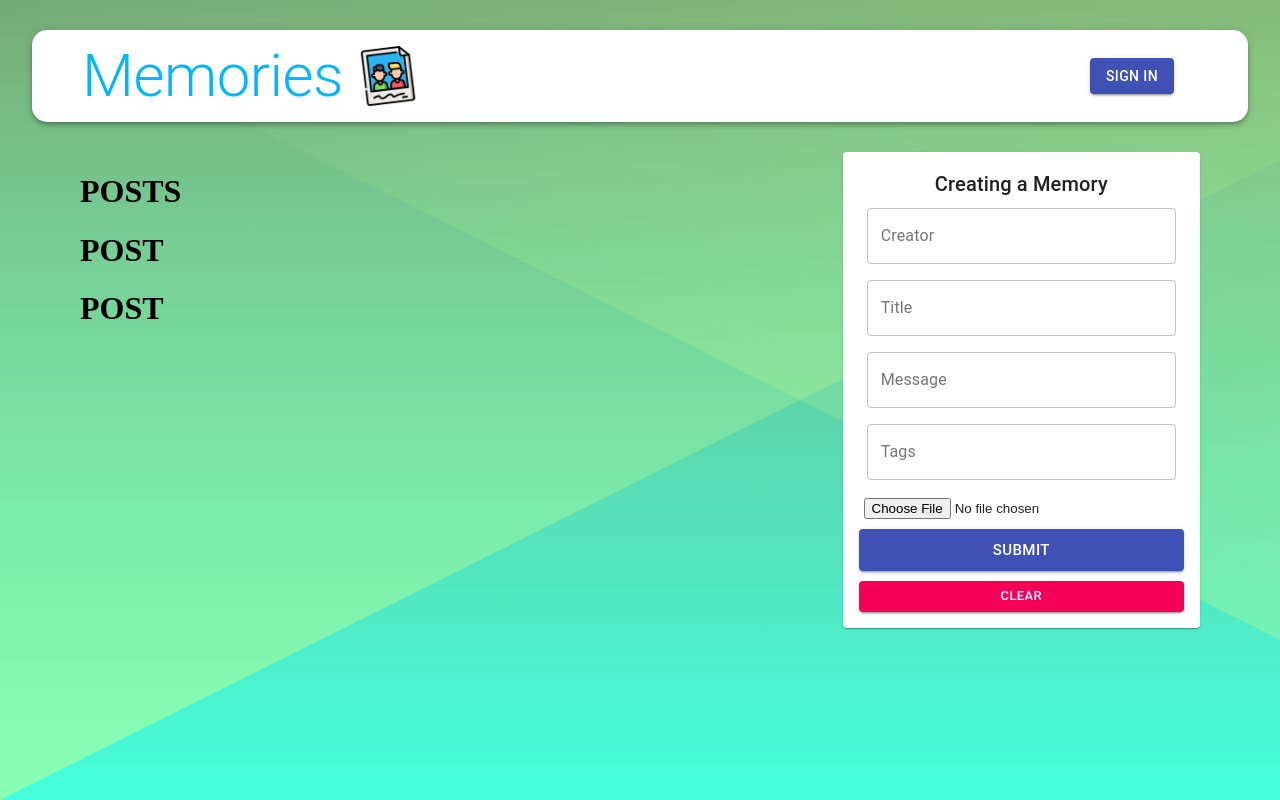
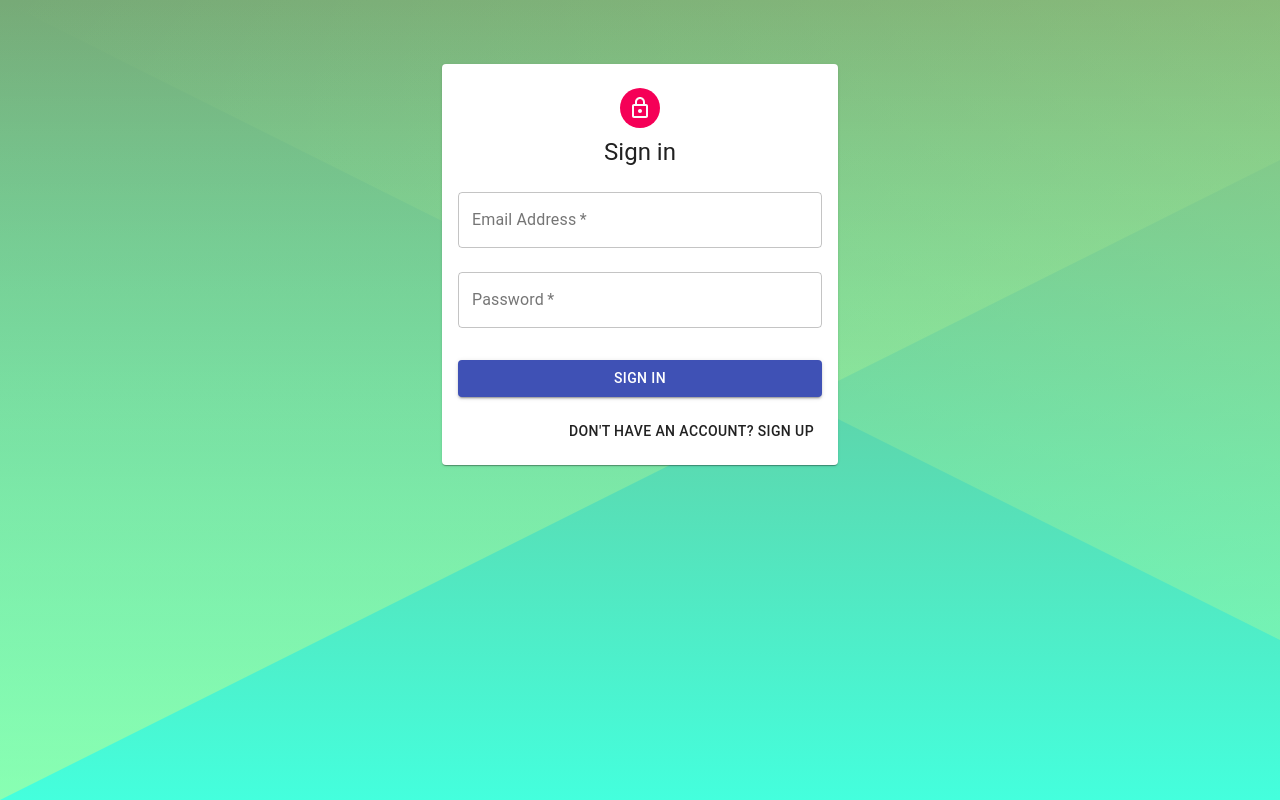
Before and after one commit to winson-ye/kitani, a React (Create React App) app in the folder client/: page / in a window 1280 px wide. Built offline with nearby package versions, Linux system fonts and the light colour scheme.

Commit message:
Removed routing for login

```diff
--- a/client/src/App.js
+++ b/client/src/App.js
@@ -1,4 +1,4 @@
-import React from 'react';
+import React, {useState} from 'react';
 import { Container } from '@material-ui/core';
 import { BrowserRouter, Switch, Route } from 'react-router-dom';
 
@@ -6,16 +6,24 @@ import Home from './components/Home/Home';
 import SignIn from './components/SignIn/SignIn';
 import Navbar from './components/NavBar/NavBar';
 
-const App = () => (
+const App = () => {
+
+  const [user, setUser] = useState(JSON.parse(localStorage.getItem('profile')));
+
+  if (!user) {
+    return <SignIn setUser={setUser} />
+  }
+
+  return (
     <BrowserRouter>
       <Container maxWidth="lg">
-      <Navbar />
+        <Navbar user={user} setUser={setUser} />
         <Switch>
           <Route path="/" exact component={Home} />
-        <Route path="/auth" exact component={SignIn} />
         </Switch>
       </Container>
     </BrowserRouter>
   );
+};
 
 export default App;
--- a/client/src/actions/auth.js
+++ b/client/src/actions/auth.js
@@ -6,8 +6,6 @@ export const signin = (formData, router) => async (dispatch) => {
     const { data } = await api.signIn(formData);
 
     dispatch({ type: AUTH, data });
-
-    router.push('/');
   } catch (error) {
     console.log(error);
   }
--- a/client/src/components/NavBar/NavBar.js
+++ b/client/src/components/NavBar/NavBar.js
@@ -8,8 +8,7 @@ import memories from '../../images/memories.png';
 import * as actionType from '../../constants/actionTypes';
 import useStyles from './styles';
 
-const Navbar = () => {
-  const [user, setUser] = useState(JSON.parse(localStorage.getItem('profile')));
+const Navbar = ( { user, setUser }) => {
   const dispatch = useDispatch();
   const location = useLocation();
   const history = useHistory();
@@ -17,9 +16,6 @@ const Navbar = () => {
 
   const logout = () => {
     dispatch({ type: actionType.LOGOUT });
-
-    history.push('/auth');
-
     setUser(null);
   };
 
--- a/client/src/components/SignIn/SignIn.js
+++ b/client/src/components/SignIn/SignIn.js
@@ -9,7 +9,7 @@ import { signin, signup } from '../../actions/auth';
 
 const initialState = { firstName: '', lastName: '', email: '', password: '', confirmPassword: '' };
 
-export default function SignIn() {
+export default function SignIn( { setUser } ) {
   const classes = useStyles();
   const dispatch = useDispatch();
   const history = useHistory();
@@ -29,6 +29,7 @@ export default function SignIn() {
       dispatch(signup(form, history));
     } else {
       dispatch(signin(form, history));
+      setUser(JSON.parse(localStorage.getItem('profile')));
     }
   }
 
```
Lines whose indentation alone changed are shown as unchanged.
